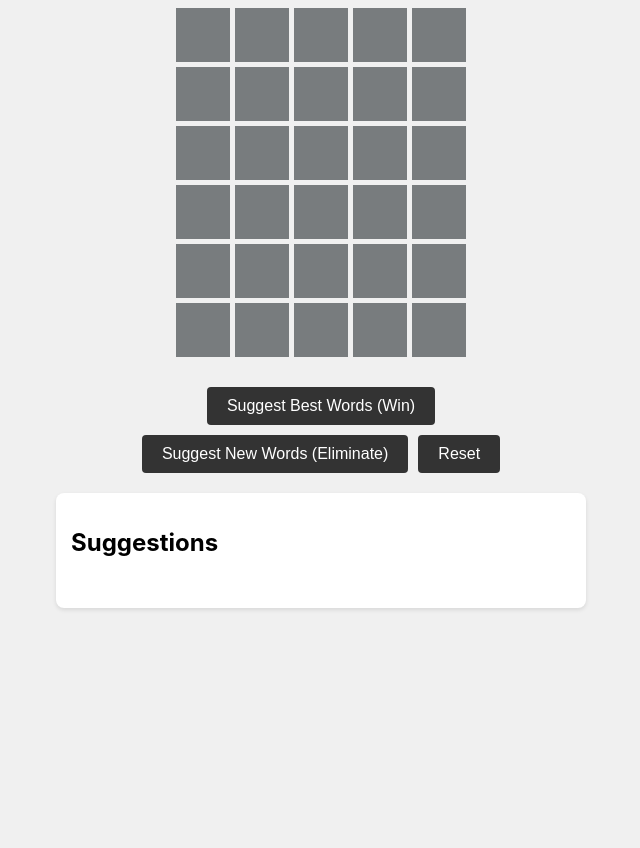
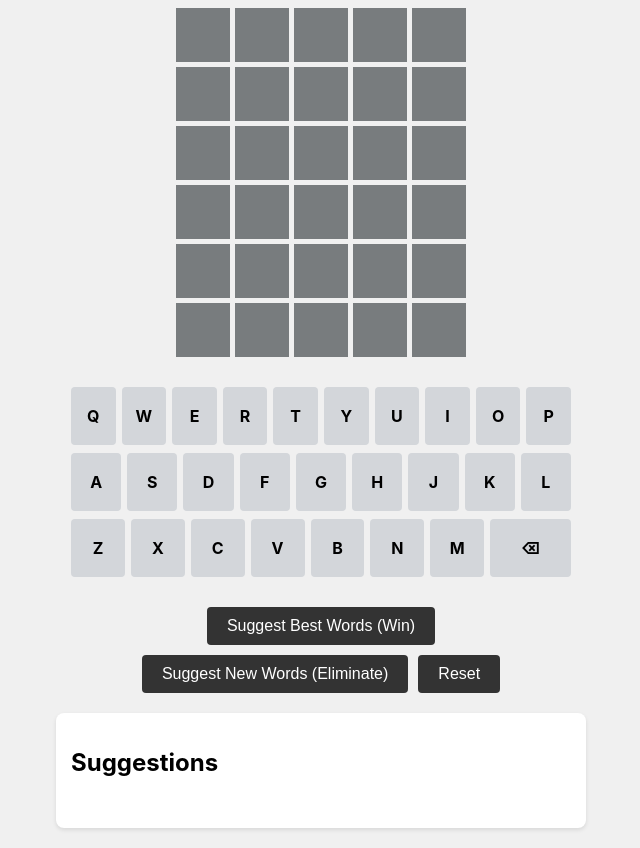
Before and after one commit to AstatineAi/wordle-helper, a website built with Vite: page frontend/index.html in a window 1280 px wide. Shown: the part 81-929 px from the top of the page, without its empty margins (319-959 px from the left). Before the commit the page ends 800 px from the top, so only its background shows below. Built offline with nearby package versions, Linux system fonts and the light colour scheme; files whose address does not match are found by name; what @bjorn3/browser_wasi_shim would draw is missing.

Commit message:
feat: virtual keyboard

```diff
--- a/frontend/index.html
+++ b/frontend/index.html
@@ -12,6 +12,9 @@
       <div id="grid">
         <!-- Grid will be generated by JS -->
       </div>
+      <div id="keyboard">
+        <!-- Keyboard will be generated by JS -->
+      </div>
       <div class="controls">
         <button id="suggest-best">Suggest Best Words (Win)</button>
         <button id="suggest-new">Suggest New Words (Eliminate)</button>
--- a/frontend/main.js
+++ b/frontend/main.js
@@ -2,6 +2,7 @@ import { WASI } from "@bjorn3/browser_wasi_shim";
 
 // UI Logic
 const grid = document.getElementById('grid');
+const keyboard = document.getElementById('keyboard');
 const rows = 6;
 const cols = 5;
 
@@ -20,6 +21,32 @@ for (let r = 0; r < rows; r++) {
     }
     grid.appendChild(rowDiv);
 }
+
+// Initialize Keyboard
+const keys = [
+  ['q', 'w', 'e', 'r', 't', 'y', 'u', 'i', 'o', 'p'],
+  ['a', 's', 'd', 'f', 'g', 'h', 'j', 'k', 'l'],
+  ['z', 'x', 'c', 'v', 'b', 'n', 'm', 'Backspace']
+];
+
+keys.forEach(rowKeys => {
+  const rowDiv = document.createElement('div');
+  rowDiv.className = 'keyboard-row';
+  rowKeys.forEach(key => {
+    const button = document.createElement('button');
+    button.textContent = key === 'Backspace' ? '⌫' : key;
+    button.className = key === 'Backspace' ? 'key wide' : 'key';
+    button.addEventListener('click', () => {
+      if (key === 'Backspace') {
+        removeLetter();
+      } else {
+        addLetter(key);
+      }
+    });
+    rowDiv.appendChild(button);
+  });
+  keyboard.appendChild(rowDiv);
+});
 
 function cycleColor(cell) {
     const colors = ['absent', 'present', 'correct'];
--- a/frontend/style.css
+++ b/frontend/style.css
@@ -119,3 +119,48 @@ button:hover {
   font-family: monospace;
   font-size: 1.2rem;
 }
+
+/* Keyboard Styles */
+#keyboard {
+  display: flex;
+  flex-direction: column;
+  align-items: center;
+  gap: 8px;
+  width: 100%;
+  margin-bottom: 10px;
+}
+
+.keyboard-row {
+  display: flex;
+  gap: 6px;
+  justify-content: center;
+  width: 100%;
+}
+
+.key {
+  font-family: inherit;
+  font-weight: bold;
+  border: 0;
+  padding: 0;
+  margin: 0;
+  height: 58px;
+  border-radius: 4px;
+  cursor: pointer;
+  user-select: none;
+  background-color: #d3d6da;
+  color: black;
+  flex: 1;
+  display: flex;
+  justify-content: center;
+  align-items: center;
+  text-transform: uppercase;
+  -webkit-tap-highlight-color: rgba(0,0,0,0.3);
+}
+
+.key:active {
+  background-color: #bbb;
+}
+
+.key.wide {
+  flex: 1.5;
+}
```
